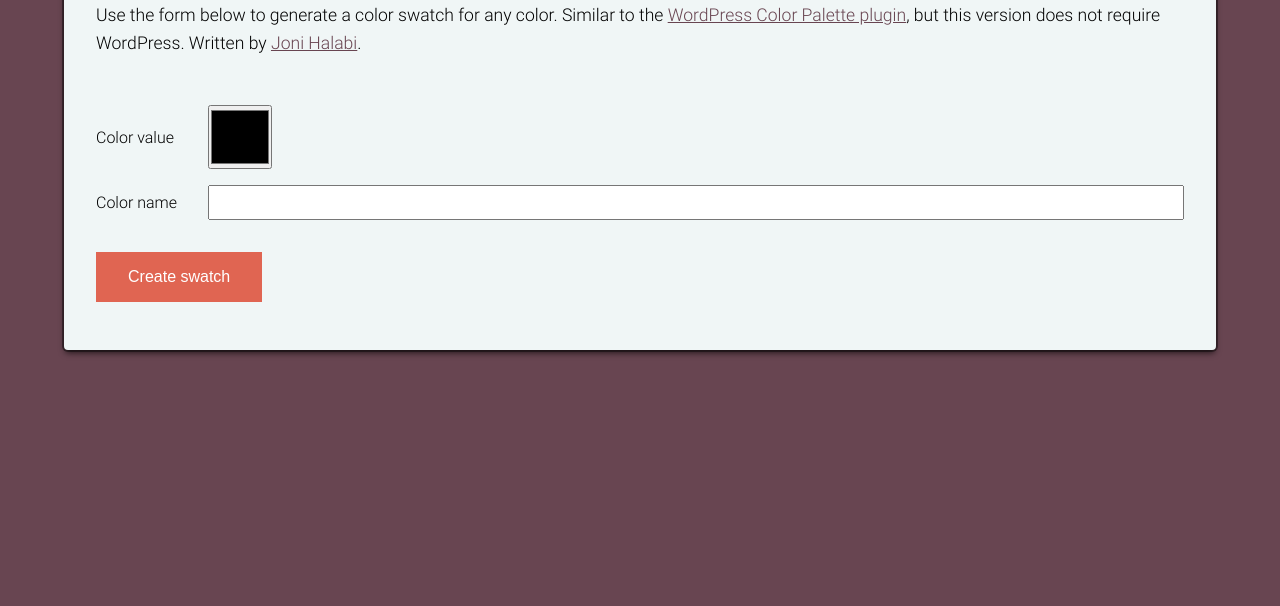
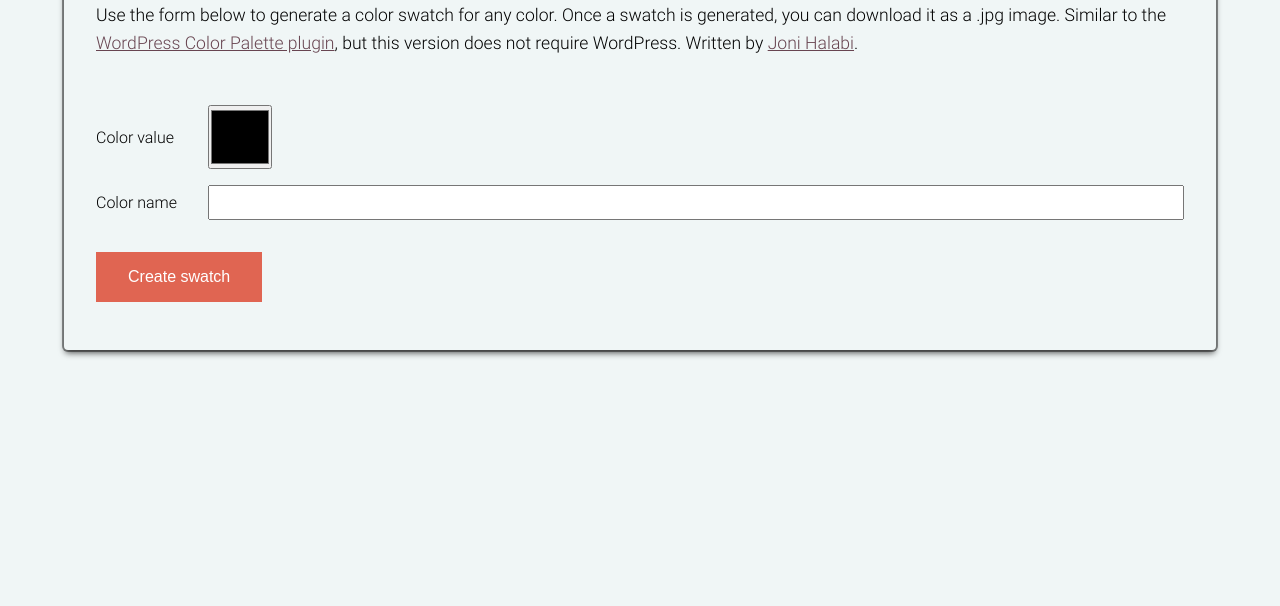
Before and after one commit to thatdevgirl/color-palette-standalone, a website: page index.html in a window 1280 px wide. Shown: the part 194-800 px from the top of the page. Drawn offline with Linux system fonts and the light colour scheme.

Commit message:
small tweaks

```diff
--- a/assets/source/js/component/generate-swatch.js
+++ b/assets/source/js/component/generate-swatch.js
@@ -54,6 +54,12 @@ const GenerateSwatch = ( () => {
       if ( ntcName ) {
         $( '#name' ).val( ntcName[1] );
       }
+
+      // Change the site background color to this color, just for fun.
+      $( 'body' ).css( 'backgroundColor', color );
+
+      // Hide the previous color swatch, if there is one.
+      $( '#swatch' ).hide();
     } );
 
 
--- a/assets/source/scss/01-atom/_body.scss
+++ b/assets/source/scss/01-atom/_body.scss
@@ -3,7 +3,7 @@
  */
 
 body {
-  background-color: $eggplant;
+  background-color: $cultured;
   padding-block: max( 1rem, 10vh );
   padding-inline: max( 1rem, 5vw );
 }
--- a/assets/source/scss/01-atom/_input.scss
+++ b/assets/source/scss/01-atom/_input.scss
@@ -6,6 +6,7 @@ input {
 
   &[type=color] {
     height: 4rem;
+    cursor: pointer;
     width: 4rem;
   }
 
--- a/index.html
+++ b/index.html
@@ -12,8 +12,9 @@
       <h1>Color Swatch Generator</h1>
 
       <p>
-        Use the form below to generate a color swatch for any color. Similar
-        to the <a href="https://wordpress.org/plugins/color-palette/">WordPress
+        Use the form below to generate a color swatch for any color. Once a swatch
+        is generated, you can download it as a .jpg image. Similar to the
+        <a href="https://wordpress.org/plugins/color-palette/">WordPress
         Color Palette plugin</a>, but this version does not require WordPress.
         Written by <a href="https://jhalabi.com">Joni Halabi</a>.
       </p>
```
Also changed, not shown: assets/build/css/styles.css, assets/build/js/scripts.min.js.
